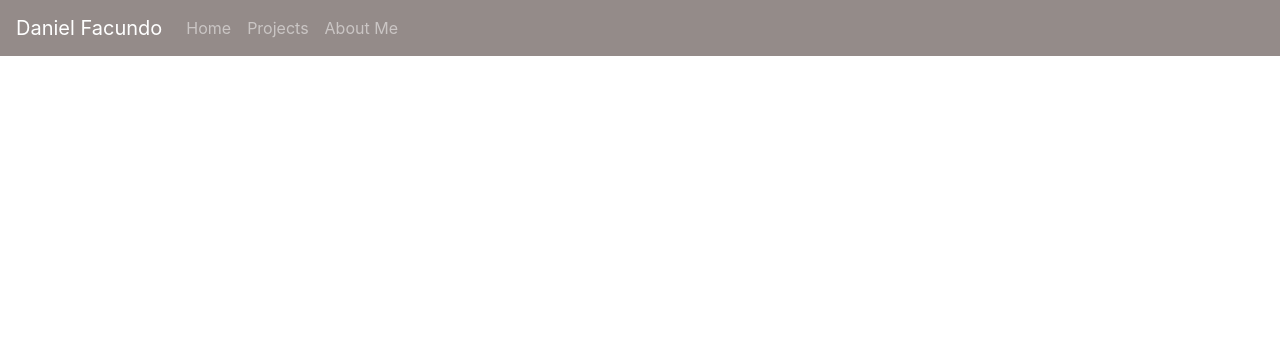
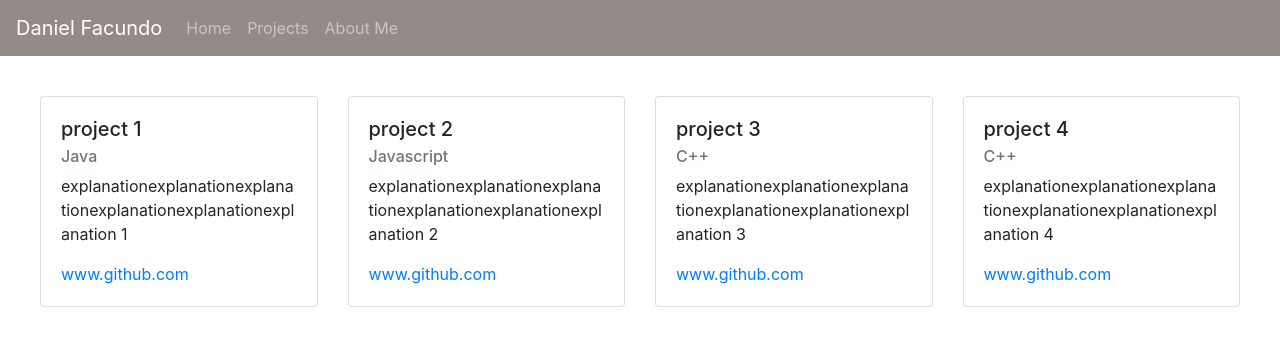
Before and after one commit to DanielFacundo/df_website, a React (Create React App) app in the folder df-website-fe/: page /projects in a window 1280 px wide. Shown: the top 346 px of the page. Built offline with nearby package versions, Linux system fonts and the light colour scheme.

Commit message:
project cards added with test data

```diff
--- /dev/null
+++ b/df-website-fe/src/components/ProjectCard.js
@@ -0,0 +1,19 @@
+import React from 'react'
+import Card from 'react-bootstrap/Card';
+
+
+
+export default function ProjectCard(props) {
+    return (
+    <Card style={{ width: '18rem' }}>
+        <Card.Body>
+            <Card.Title>{props.title}</Card.Title>
+            <Card.Subtitle className="mb-2 text-muted">{props.techstack}</Card.Subtitle>
+            <Card.Text>
+                {props.description}
+      </Card.Text>
+      <Card.Link href={props.link}>{props.link}</Card.Link>
+      </Card.Body>
+      </Card>
+    )
+}
--- /dev/null
+++ b/df-website-fe/src/css/projects.css
@@ -0,0 +1,3 @@
+.card-layout{
+    padding: 40px;
+}
--- a/df-website-fe/src/pages/Projects.js
+++ b/df-website-fe/src/pages/Projects.js
@@ -1,10 +1,47 @@
 import React from 'react'
-import Header from '../components/Header'
+import { CardDeck } from 'react-bootstrap';
+import Header from '../components/Header';
+import Card from '../components/ProjectCard';
+import '../css/projects.css'
 
 export default function Projects() {
+
+    const projects = [
+        {
+            title: "project 1",
+            techstack: "Java",
+            description: "explanationexplanationexplanationexplanationexplanationexplanation 1",
+            link: "www.github.com"
+        },
+        {
+            title: "project 2",
+            techstack: "Javascript",
+            description: "explanationexplanationexplanationexplanationexplanationexplanation 2",
+            link: "www.github.com"
+        },
+        {
+            title: "project 3",
+            techstack: "C++",
+            description: "explanationexplanationexplanationexplanationexplanationexplanation 3",
+            link: "www.github.com"
+        },
+        {
+            title: "project 4",
+            techstack: "C++",
+            description: "explanationexplanationexplanationexplanationexplanationexplanation 4",
+            link: "www.github.com"
+        }
+    ]
     return (
         <div>
             <Header/>
+            <CardDeck className="card-layout">
+
+            {projects.map((card) =>
+                        <Card title={card.title} techstack={card.techstack} description={card.description} link={card.link}>
+                        </Card>
+            )}
+            </CardDeck>
         </div>
     )
 }
```
